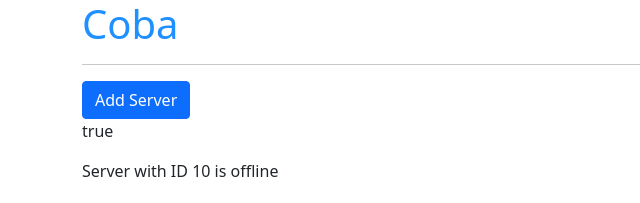
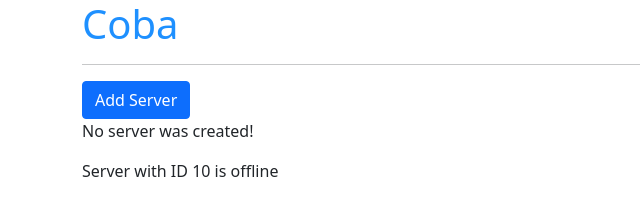
Before and after one commit to virgiawankusuma/angular-learning, an Angular app: page / in a window 1280 px wide. Shown: the top 203 px of the page, without its empty margins (0-640 px from the left). Built offline with nearby package versions, Linux system fonts and the light colour scheme.

Commit message:
Event Binding

```diff
--- a/src/app/servers/servers.component.html
+++ b/src/app/servers/servers.component.html
@@ -1,4 +1,5 @@
-<button class="btn btn-primary" [disabled]="!allowNewServer">Add Server</button>
-<p [innerText]="allowNewServer"></p>
+<button class="btn btn-primary" [disabled]="!allowNewServer" (click)="onCreatedServer()">Add Server</button>
+<!-- <p [innerText]="allowNewServer"></p> -->
+<p>{{serverCreationStatus}}</p>
 <app-server></app-server>
 <app-server></app-server>
--- a/src/app/servers/servers.component.ts
+++ b/src/app/servers/servers.component.ts
@@ -9,6 +9,7 @@
 })
 export class ServersComponent implements OnInit {
   allowNewServer = false;
+  serverCreationStatus = 'No server was created!';
 
   constructor() {
     setTimeout(() => {
@@ -19,4 +20,8 @@
   ngOnInit(): void {
   }
 
+  onCreatedServer() {
+    this.serverCreationStatus = 'Server was created!';
+  }
+
 }
```
